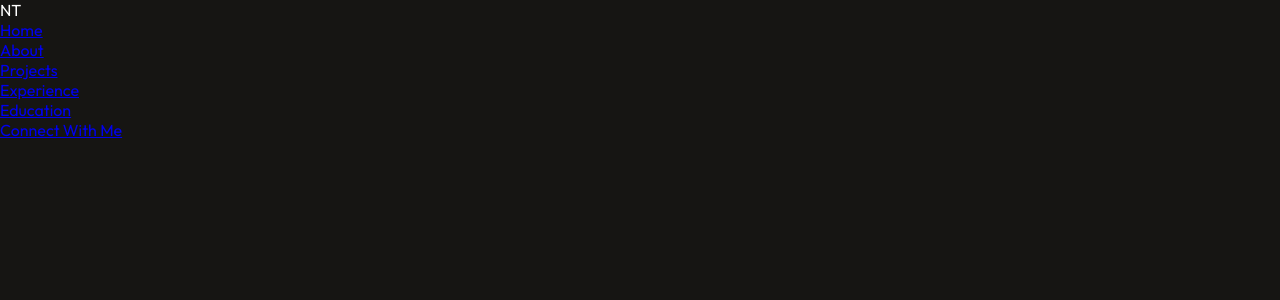
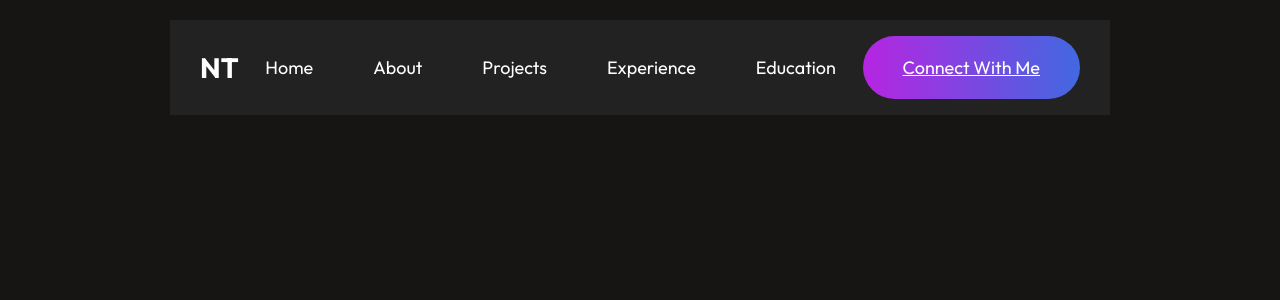
Before and after one commit to ntham084/ntham084.github.io, a React (Vite) app: page / in a window 1280 px wide. Shown: the top 300 px of the page. Built offline with nearby package versions, Linux system fonts and the light colour scheme.

Commit message:
Feat: Added css styling to change text font and spacing between each text/buttons

```diff
--- a/src/Navbar/navbar.css
+++ b/src/Navbar/navbar.css
@@ -0,0 +1,57 @@
+* {
+    margin: 0;
+    padding: 0;
+    box-sizing: border-box;
+  }
+
+  .navbar {
+      display: flex;
+      align-items: center;
+      justify-content: space-between;
+      margin: 20px 170px;
+      position: sticky;
+      top: 0;
+      background: #222;
+      z-index: 1000;
+      padding: 30px;
+    }
+
+    .navmenu {
+      display: flex;
+      align-items: center;
+      list-style: none;
+      gap: 60px;
+      font-size: 18px;
+    }
+
+    .nav-connect {
+      padding: 20px 40px;
+      border-radius: 50px;
+      background: linear-gradient(267deg, #4169E1 0.36%, #B923E1 102.06%);
+      font-size: 18px;
+      cursor: pointer;
+      transition: 0.5s;
+      color: white;
+    }
+
+    .nav-connect:hover{
+      transform: scale(1.05);
+    }
+
+    .logo {
+      font-size: 28px;
+      font-weight: bold;
+    }
+
+    .navmenu a {
+      text-decoration: none;
+      color: inherit;
+      transition: color 0.3s ease-in-out;
+  }
+
+  .navmenu a:hover,
+  .navmenu a:focus,
+  .navmenu a:active {
+      text-decoration: none;
+      color: #4169E1;
+  }
```
